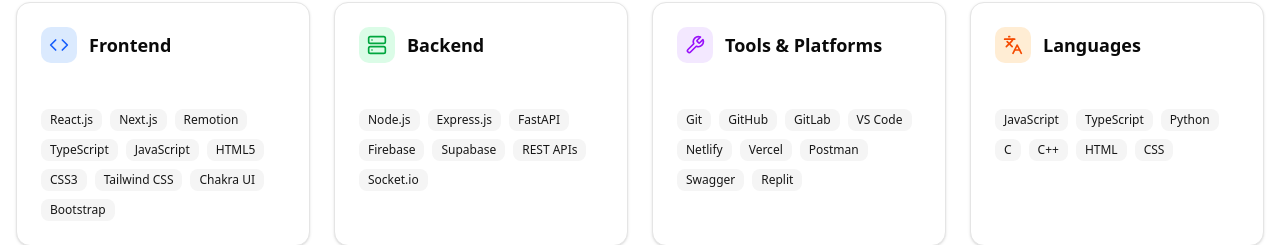
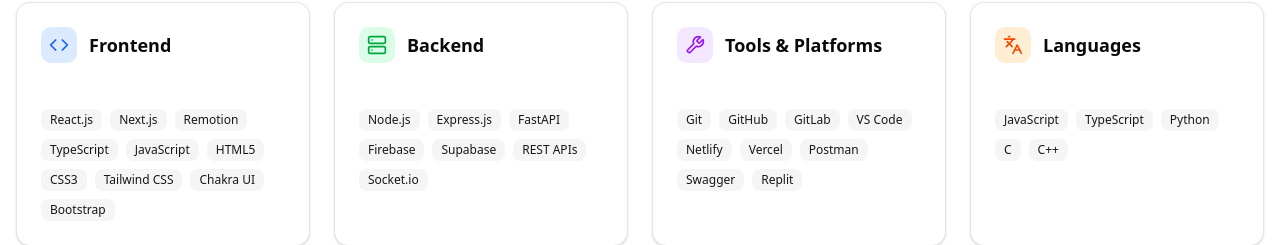
Before and after one commit to arghyadutta080/portfolio-2.0, a Next.js app: page / in a window 1280 px wide. Shown: the part 2900-3145 px from the top of the page. Built offline with nearby package versions, Linux system fonts and the light colour scheme.

Commit message:
remove: extra data

```diff
--- a/data/portfolio-data.ts
+++ b/data/portfolio-data.ts
@@ -234,7 +234,7 @@
       "Replit",
     ],
     database: ["MongoDB", "PostgreSQL", "MySQL", "SQLite"],
-    languages: ["JavaScript", "TypeScript", "Python", "C", "C++", "HTML", "CSS"],
+    languages: ["JavaScript", "TypeScript", "Python", "C", "C++"],
   },
 };
 export type PortfolioData = typeof portfolioData;
```
